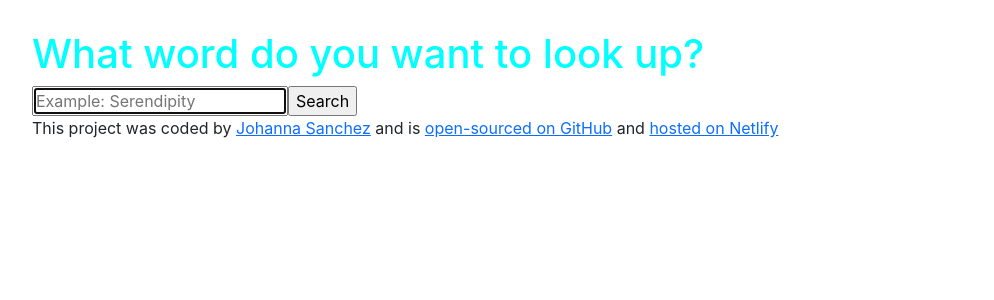
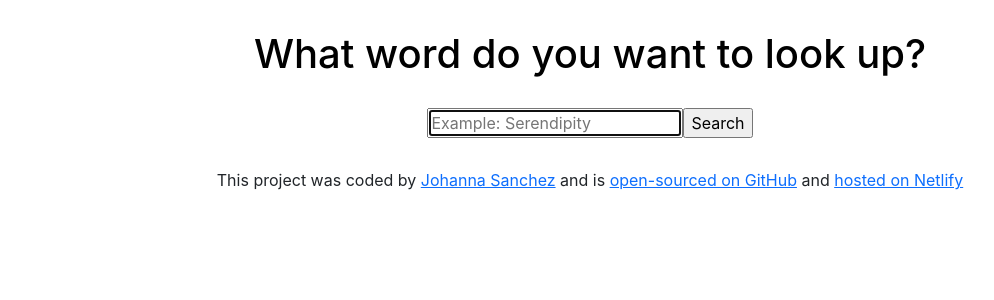
Before and after one commit to Vegasaga/dictionary-project, a React (Create React App) app: page / in a window 1280 px wide. Shown: the top 300 px of the page, without its empty margins (50-1044 px from the left). Built offline with nearby package versions, Linux system fonts and the light colour scheme; no server answers.

Commit message:
made changes to CSS

```diff
--- a/src/App.css
+++ b/src/App.css
@@ -1,14 +1,8 @@
-.App-header {
+header {
   margin: 30px 0;
 }
 
-.App-logo {
-  max-width: 200px;
-  display: block;
-  margin: 0 auto;
-}
-
-.App-footer {
+footer {
   text-align: center;
   margin: 30px 0;
 }
--- a/src/Dictionary.css
+++ b/src/Dictionary.css
@@ -1,3 +1,9 @@
 .Dictionary {
-  color: aqua;
+  margin: 30px 0;
+  text-align: center;
+  color: black;
 }
+
+.search-row {
+  margin: 30px 0;
+}
--- a/src/Dictionary.jsx
+++ b/src/Dictionary.jsx
@@ -2,7 +2,7 @@ import React, { useState } from "react";
 import axios from "axios";
 import Words from "./Words";
 import "./Dictionary.css";
-import Photos from "./Photos";
+import Photo from "./Photos";
 
 export default function Dictionary(props) {
   let [keyword, setKeyword] = useState(props.defaultKeyword);
@@ -66,7 +66,7 @@ export default function Dictionary(props) {
           </form>
         </section>
         <Words results={results} />
-        <Photos photos={photos} />
+        <Photo photos={photos} />
       </div>
     );
   } else {
```
